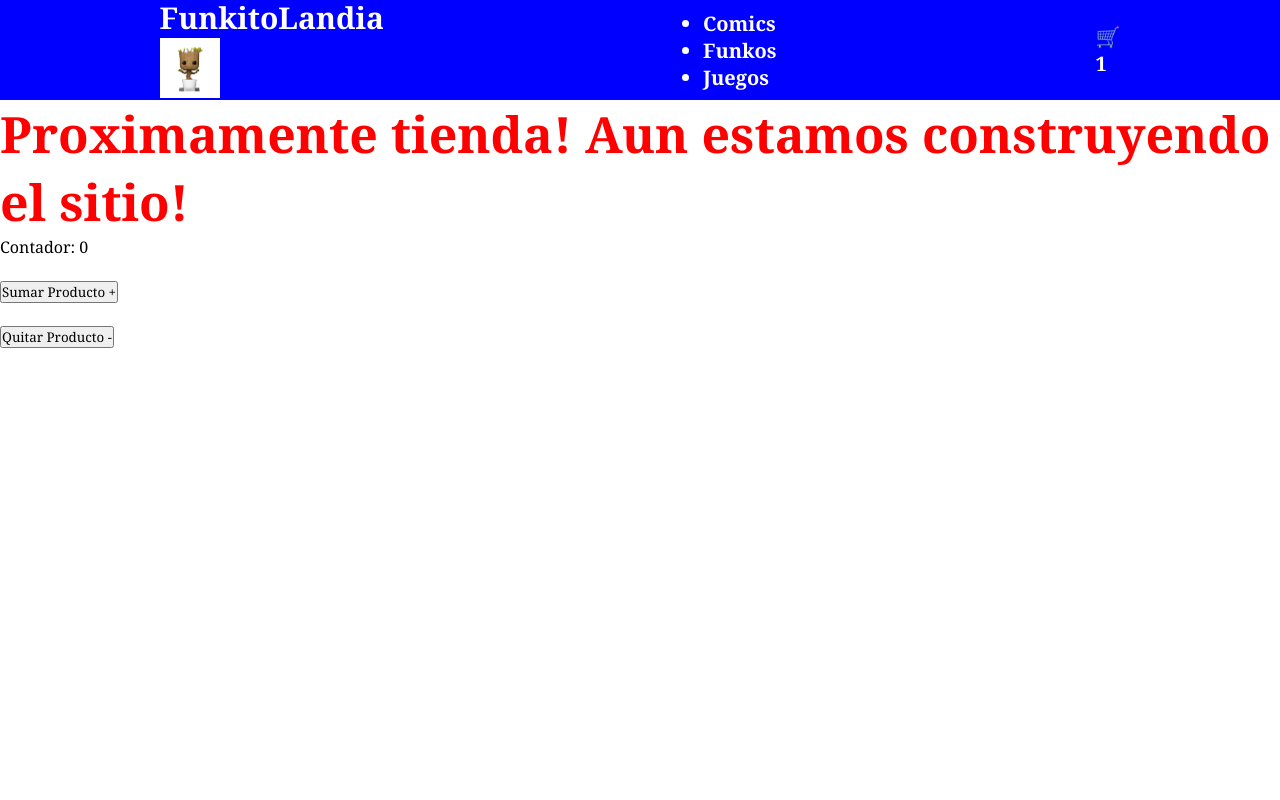
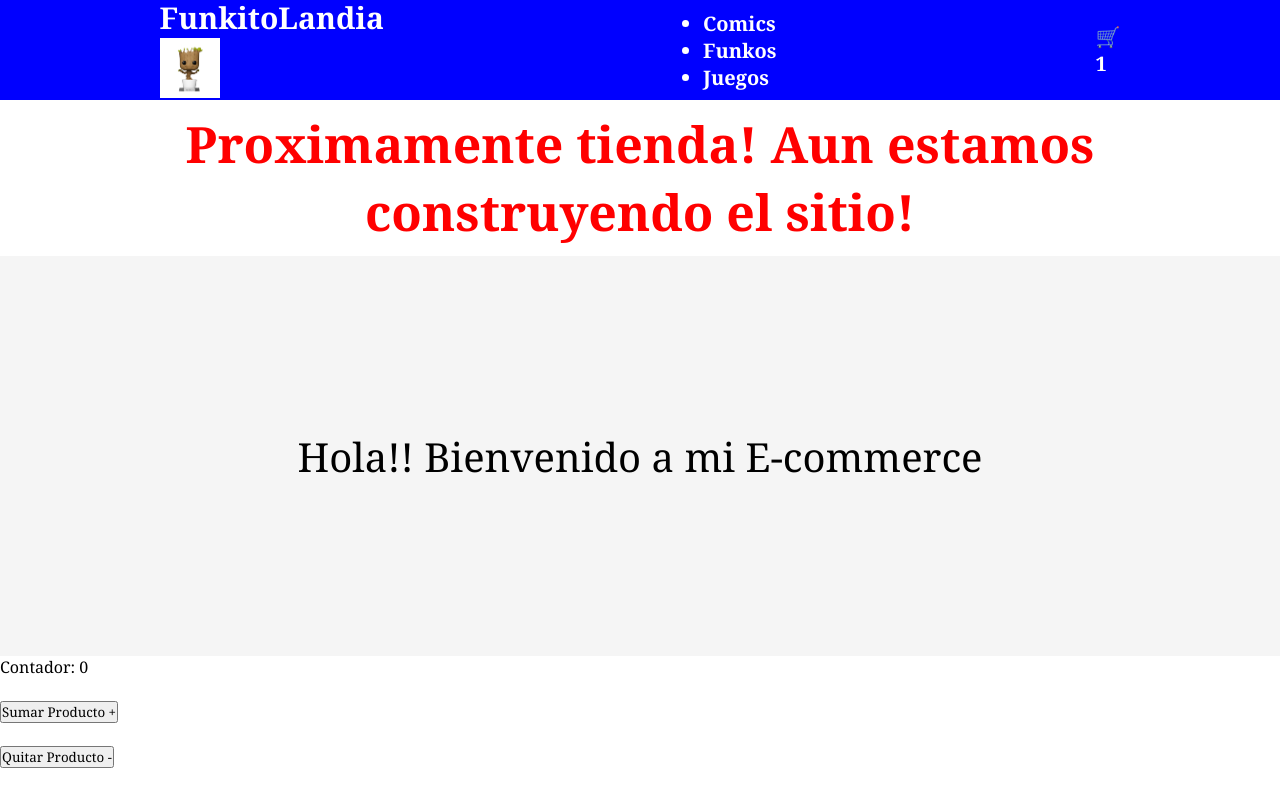
Before and after one commit to Alejoms87/PrimeraEntregaReact, a React (Vite) app: page / in a window 1280 px wide. Built offline with nearby package versions, Linux system fonts and the light colour scheme.

Commit message:
Sin boostrap

```diff
--- a/src/App.css
+++ b/src/App.css
@@ -9,4 +9,6 @@
 .titulo {
   color: red;
   font-size: 50px;
+  text-align: center;
+  margin: 10px;
 }
--- a/src/App.jsx
+++ b/src/App.jsx
@@ -1,6 +1,7 @@
 import './App.css'
 import NavBar from './components/NavBar/NavBar'
 import LogicaContador from './components/Contador/LogicaContador'
+import ItemListContainer from './components/ItemListContainer/ItemListContainer'
 
 
 
@@ -10,6 +11,7 @@ function App() {
     <div>
       <NavBar />
       <h1 className='titulo'>Proximamente tienda! Aun estamos construyendo el sitio!</h1>
+      <ItemListContainer saludo = {"Bienvenido a mi E-commerce"}/>
       <LogicaContador />
 
     </div>
--- /dev/null
+++ b/src/components/ItemListContainer/ItemListContainer.jsx
@@ -0,0 +1,12 @@
+import "./ListContainer.css"
+
+const ItemListContainer = ( { saludo } ) => {
+  return (
+    <div className="ItemListContainer">
+        <p> Hola!! {saludo}</p>
+
+    </div>
+  )
+}
+
+export default ItemListContainer
--- /dev/null
+++ b/src/components/ItemListContainer/ListContainer.css
@@ -0,0 +1,9 @@
+.ItemListContainer {
+    font-size: 40px;
+    display: flex;
+    flex-direction: column;
+    align-items: center;
+    justify-content: center;
+    height: 50vh;
+    background-color: #f5f5f5;
+}
```
